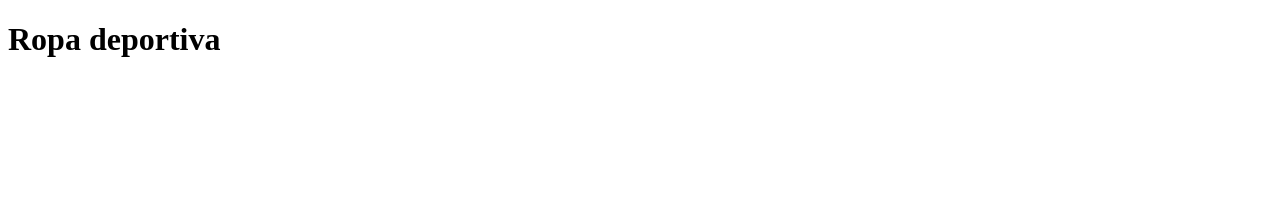
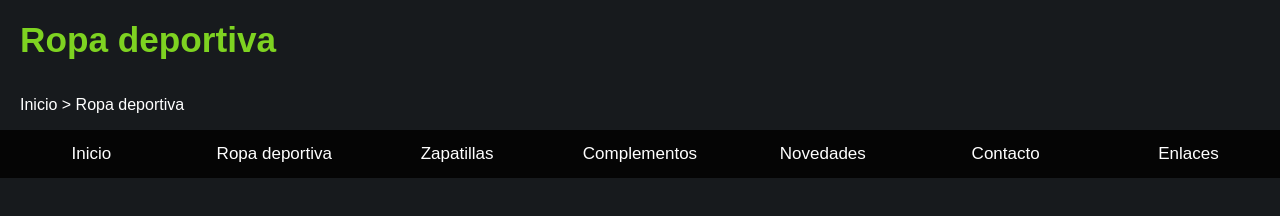
Before and after one commit to Santi14072024/Santi14072024.github.io, a plain HTML site: page Ropa deportiva.html in a window 1280 px wide. Drawn offline with Linux system fonts and the light colour scheme.

Commit message:
Add files via upload

```diff
--- a/Ropa deportiva.html
+++ b/Ropa deportiva.html
@@ -10,9 +10,24 @@
 <link rel="icon" type="image/png" sizes="192x192" href="favicons/android-chrome-192x192.png">
 <link rel="icon" type="image/png" sizes="512x512" href="favicons/android-chrome-512x512.png">
 <meta name="theme-color" content="#ffffff">
+<link rel="stylesheet" href="estilo.css">
     <title>Document</title>
 </head>
 <body>
-    <h1>Ropa deportiva</h1>
+    <header>
+    <h1><a href="index.html"target="ventana">Ropa deportiva</a></h1>
+    <p><a href="index.html">Inicio</a><a href="Ropa_deportiva.html">  > Ropa deportiva</a></p>
+    <nav>
+    <ol>
+<li><a href="index.html"target="ventana">Inicio</a></li>
+<li><a href="Ropa_deportiva.html"target="ventana">Ropa deportiva</a></li>
+<li><a href="Zapatillas.html"target="ventana">Zapatillas</a></li>
+<li><a href="Complementos.html"target="ventana">Complementos</a> </li>
+<li><a href="Novedades.html"target="ventana">Novedades</a></li>
+<li><a href="Contacto.html"target="ventana">Contacto</a></li>
+<li><a href="Enlaces.html" target="ventana">Enlaces</a></li>
+    </ol>
+    </nav>
+    </header>
 </body>
 </html>
```
Also changed, not shown: Complementos.html (+1 -1 lines), Contacto.html (+1 -1 lines), Enlaces.html (+1 -1 lines), Novedades.html (+1 -1 lines), Zapatillas.html (+1 -1 lines), index.html (+1 -1 lines).
